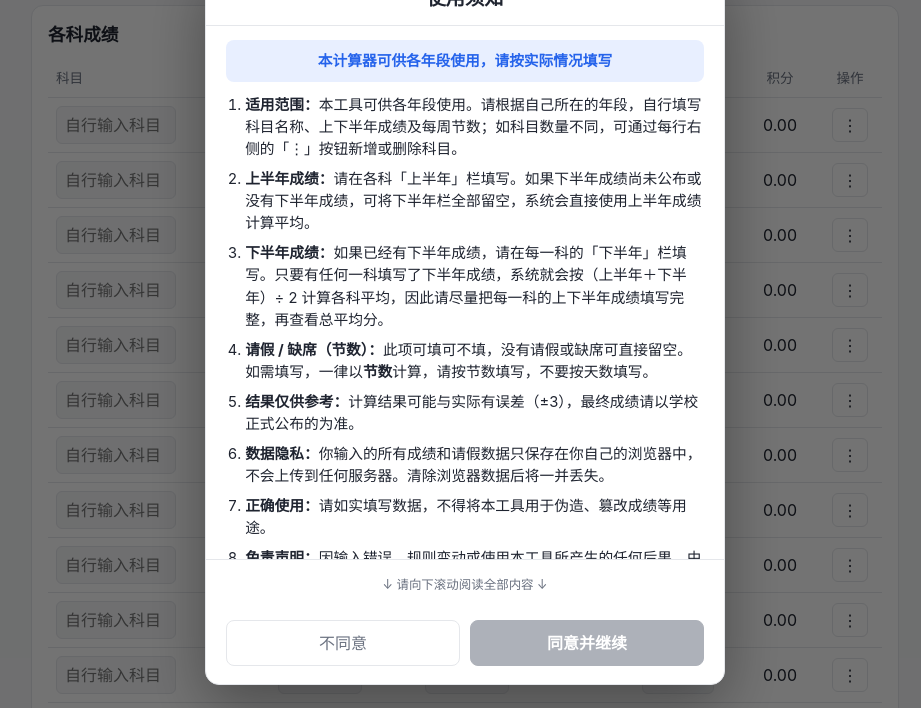
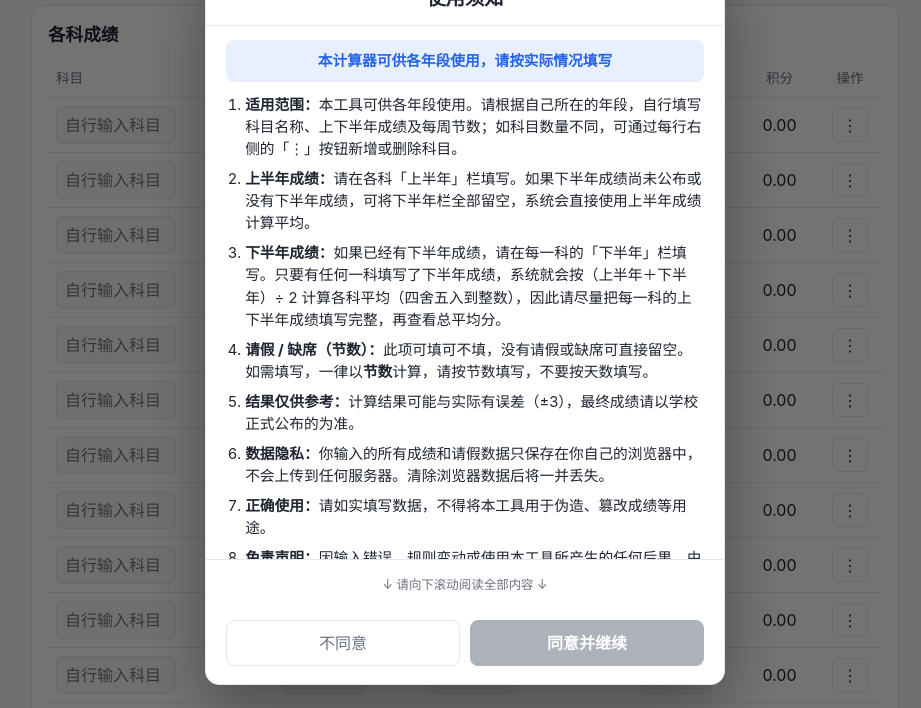
Before and after one commit to DylanLaw1123/mark-calculator, a plain HTML site: page index.html in a window 1280 px wide. Shown: the part 75-783 px from the top of the page, without its empty margins (175-1096 px from the left). Drawn offline with Linux system fonts and the light colour scheme.

Commit message:
Update index.html

```diff
--- a/index.html
+++ b/index.html
@@ -188,7 +188,7 @@ footer a { color: var(--accent); cursor: pointer; text-decoration: underline; }
         </tfoot>
       </table>
     </div>
-    <p class="hint">下半年全部留空时，平均 = 上半年；填写下半年后，平均 = (上半年 + 下半年) ÷ 2。</p>
+    <p class="hint">下半年全部留空时，平均 = 上半年；填写下半年后，平均 = (上半年 + 下半年) ÷ 2，并四舍五入到整数。积分 = 整数平均 × 周节数。</p>
   </section>
 
   <section class="card">
@@ -232,7 +232,7 @@ footer a { color: var(--accent); cursor: pointer; text-decoration: underline; }
       <ol>
         <li><b>适用范围：</b>本工具可供各年段使用。请根据自己所在的年段，自行填写科目名称、上下半年成绩及每周节数；如科目数量不同，可通过每行右侧的「⋮」按钮新增或删除科目。</li>
         <li><b>上半年成绩：</b>请在各科「上半年」栏填写。如果下半年成绩尚未公布或没有下半年成绩，可将下半年栏全部留空，系统会直接使用上半年成绩计算平均。</li>
-        <li><b>下半年成绩：</b>如果已经有下半年成绩，请在每一科的「下半年」栏填写。只要有任何一科填写了下半年成绩，系统就会按（上半年＋下半年）÷ 2 计算各科平均，因此请尽量把每一科的上下半年成绩填写完整，再查看总平均分。</li>
+        <li><b>下半年成绩：</b>如果已经有下半年成绩，请在每一科的「下半年」栏填写。只要有任何一科填写了下半年成绩，系统就会按（上半年＋下半年）÷ 2 计算各科平均（四舍五入到整数），因此请尽量把每一科的上下半年成绩填写完整，再查看总平均分。</li>
         <li><b>请假 / 缺席（节数）：</b>此项可填可不填，没有请假或缺席可直接留空。如需填写，一律以<b>节数</b>计算，请按节数填写，不要按天数填写。</li>
         <li><b>结果仅供参考：</b>计算结果可能与实际有误差（±3），最终成绩请以学校正式公布的为准。</li>
         <li><b>数据隐私：</b>你输入的所有成绩和请假数据只保存在你自己的浏览器中，不会上传到任何服务器。清除浏览器数据后将一并丢失。</li>
@@ -293,6 +293,11 @@ function normalizeScore(value) {
   return String(Math.min(100, Math.max(0, n)));
 }
 
+// 平均分四舍五入到整数（例如 59.5 → 60）
+function roundAvg(n) {
+  return Math.round(n);
+}
+
 let nextSubjectId = 1;
 let subjects = DEFAULT_SUBJECTS.map((s) => ({
   id: nextSubjectId++, name: s.name, periods: s.periods, s1: "", s2: ""
@@ -341,7 +346,7 @@ function renderSubjects() {
 
     const avgCell = document.createElement("td");
     avgCell.className = "subject-average";
-    avgCell.textContent = "0.00";
+    avgCell.textContent = "0";
 
     const periodsCell = document.createElement("td");
     const periodsInput = document.createElement("input");
@@ -477,19 +482,21 @@ LEAVES.forEach((l, i) => {
 function calculate() {
   const totalPeriods = subjects.reduce((sum, s) => sum + num(s.periods), 0);
 
-  // 保留原算法：下半年全部为 0 / 空 → 除以 1，否则每科上下半年相加后除以 2
+  // 下半年全部为 0 / 空 → 除以 1，否则每科上下半年相加后除以 2
   const secondTotal = subjects.reduce((sum, s) => sum + num(s.s2), 0);
   const divisor = secondTotal === 0 ? 1 : 2;
 
   let points = 0;
   subjects.forEach((subject) => {
-    const avg = (num(subject.s1) + num(subject.s2)) / divisor;
+    // 先算原始平均，再四舍五入到整数
+    const rawAvg = (num(subject.s1) + num(subject.s2)) / divisor;
+    const avg = roundAvg(rawAvg);
     const pt = avg * num(subject.periods);
     points += pt;
 
     const row = scoreBody.querySelector(`[data-subject-id="${subject.id}"]`);
     if (row) {
-      row.querySelector(".subject-average").textContent = fmt(avg);
+      row.querySelector(".subject-average").textContent = String(avg);
       row.querySelector(".subject-points").textContent = fmt(pt);
     }
   });
@@ -511,9 +518,11 @@ function calculate() {
   });
   $("totalDeduct").textContent = fmt(deduct);
 
-  $("avg").textContent = fmt(average);
+  // 总平均分也四舍五入到整数
+  const avgRounded = roundAvg(average);
+  $("avg").textContent = String(avgRounded);
   $("deduct").textContent = fmt(deduct);
-  $("final").textContent = fmt(average - deduct);
+  $("final").textContent = fmt(avgRounded - deduct);
 }
 
 // ===== 本地保存 =====
```
